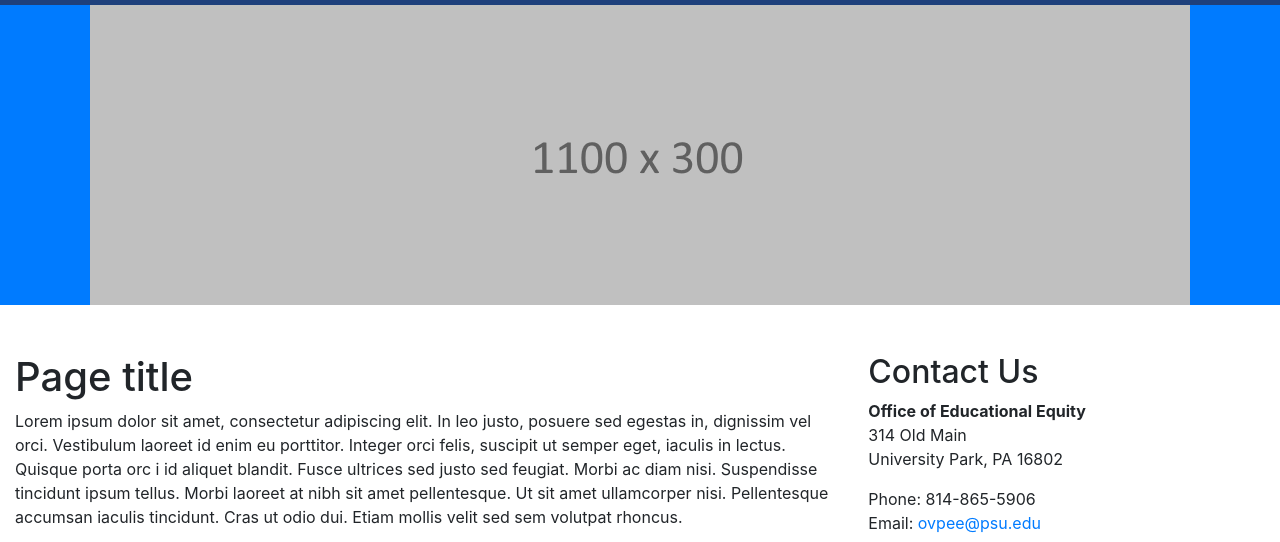
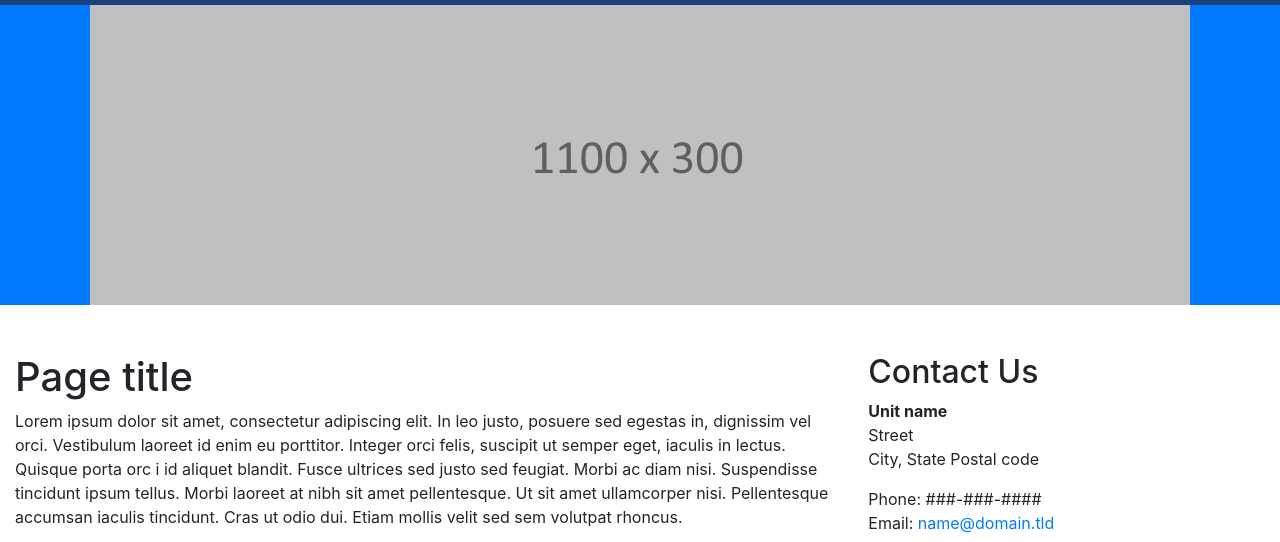
Before and after one commit to PSUEducationalEquity/plonetheme.eeq, a plain HTML site: page mockup_home.html in a window 1280 px wide. Shown: the part 251-793 px from the top of the page. Drawn offline with Linux system fonts and the light colour scheme; a web font is replaced by a local one.

Commit message:
Generalize contact info

```diff
--- a/mockup_home.html
+++ b/mockup_home.html
@@ -206,13 +206,13 @@
         <div class="col-md-4 mb-5">
           <h2>Contact Us</h2>
           <address>
-            <strong>Office of Educational Equity</strong><br />
-            314 Old Main<br />
-            University Park, PA 16802<br />
+            <strong>Unit name</strong><br />
+            Street<br />
+            City, State Postal code<br />
           </address>
           <address>
-            Phone: 814-865-5906<br />
-            Email: <a href="mailto:#">ovpee@psu.edu</a>
+            Phone: ###-###-####<br />
+            Email: <a href="mailto:#">name@domain.tld</a>
           </address>
         </div>
       </div>
```
